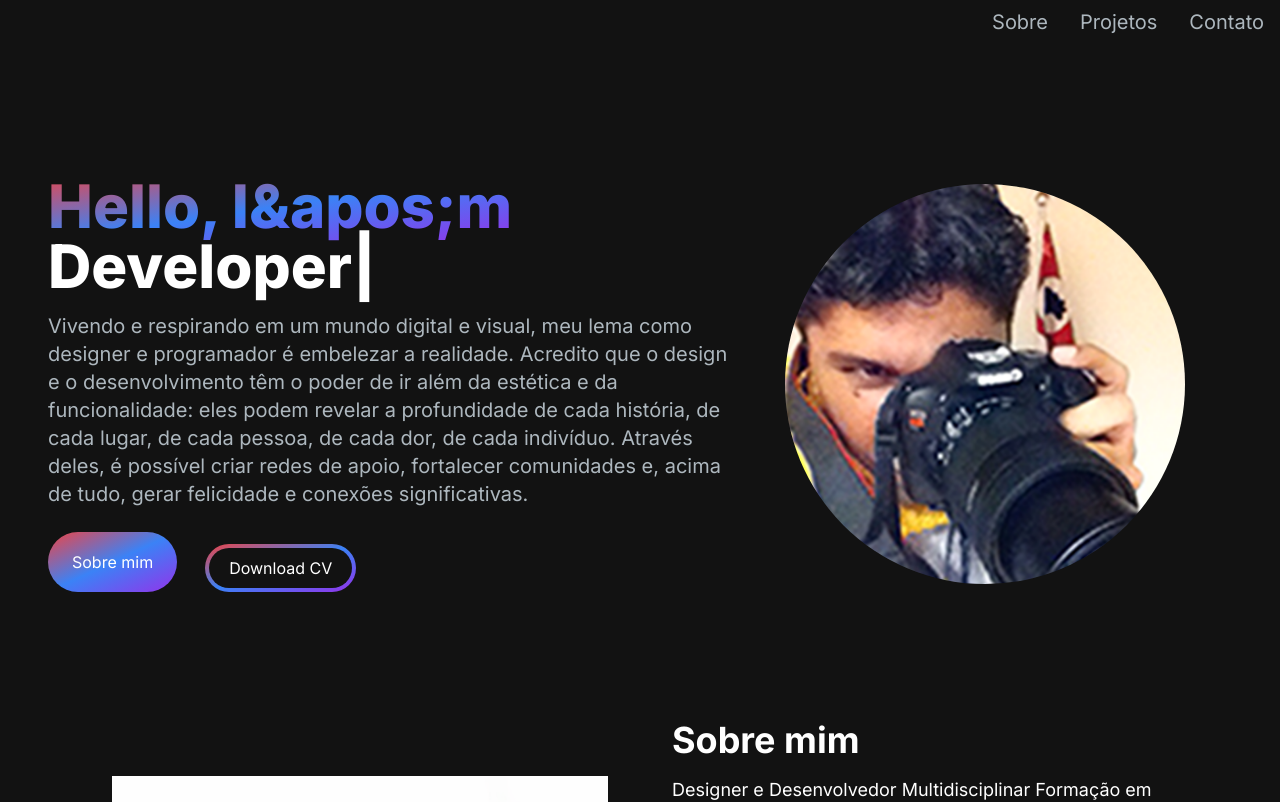
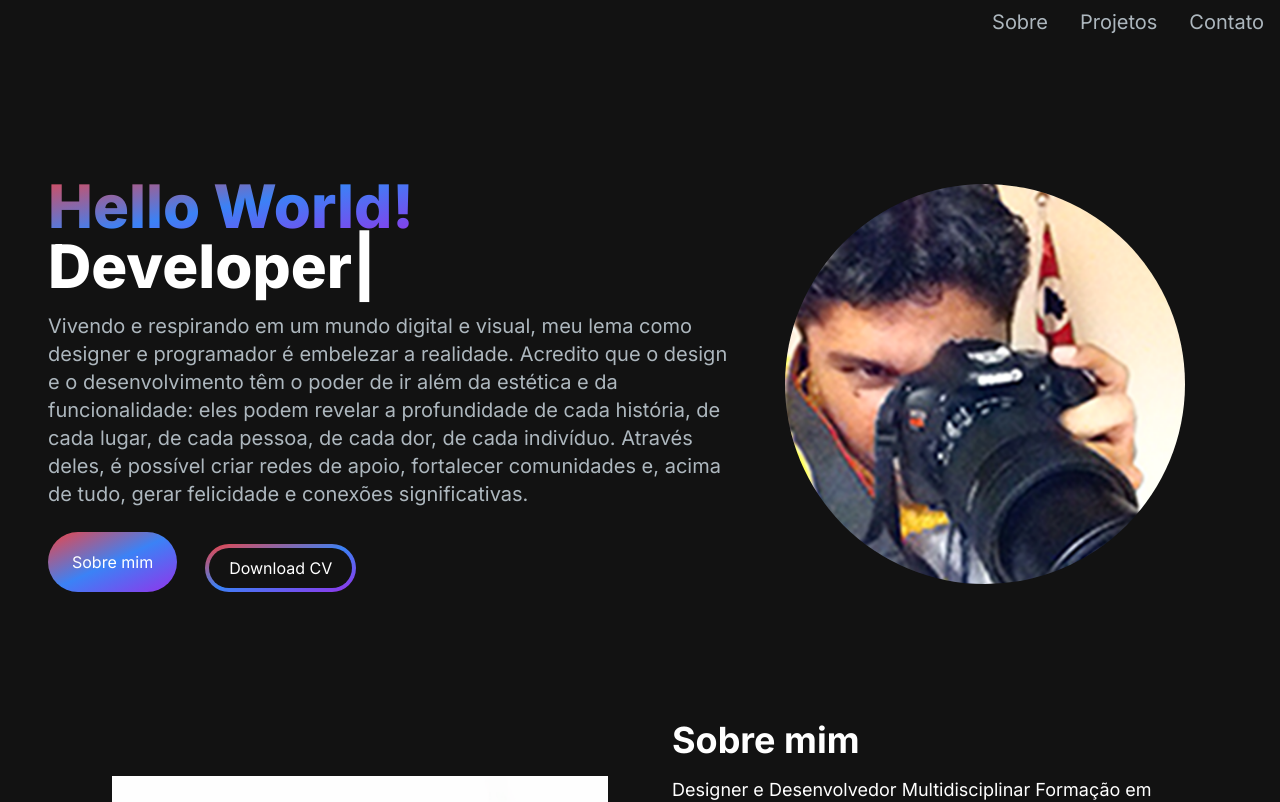
Before and after one commit to Edudrolhe/edudrolhe_portfolio, a Next.js app: page / in a window 1280 px wide. Shown: the top 802 px of the page. Built offline with nearby package versions, Linux system fonts and the light colour scheme.

Commit message:
Atualização do deploy

```diff
--- a/src/app/components/HeroSection.jsx
+++ b/src/app/components/HeroSection.jsx
@@ -10,7 +10,7 @@ const HeroSection = () => {
         <div className="col-span-7 place-self-center text-center sm:text-left justify-self-start">
           <h1 className="text-white mb-4 text-4xl sm:text-5xl lg:text-6xl font-extrabold">
             <span className="text-transparent bg-clip-text bg-gradient-to-br from-red-500 via-blue-500 to-purple-600">
-              {"Hello, I&apos;m "}
+              {"Hello World! "}
             </span>
             <br />
             <TypeAnimation
```
